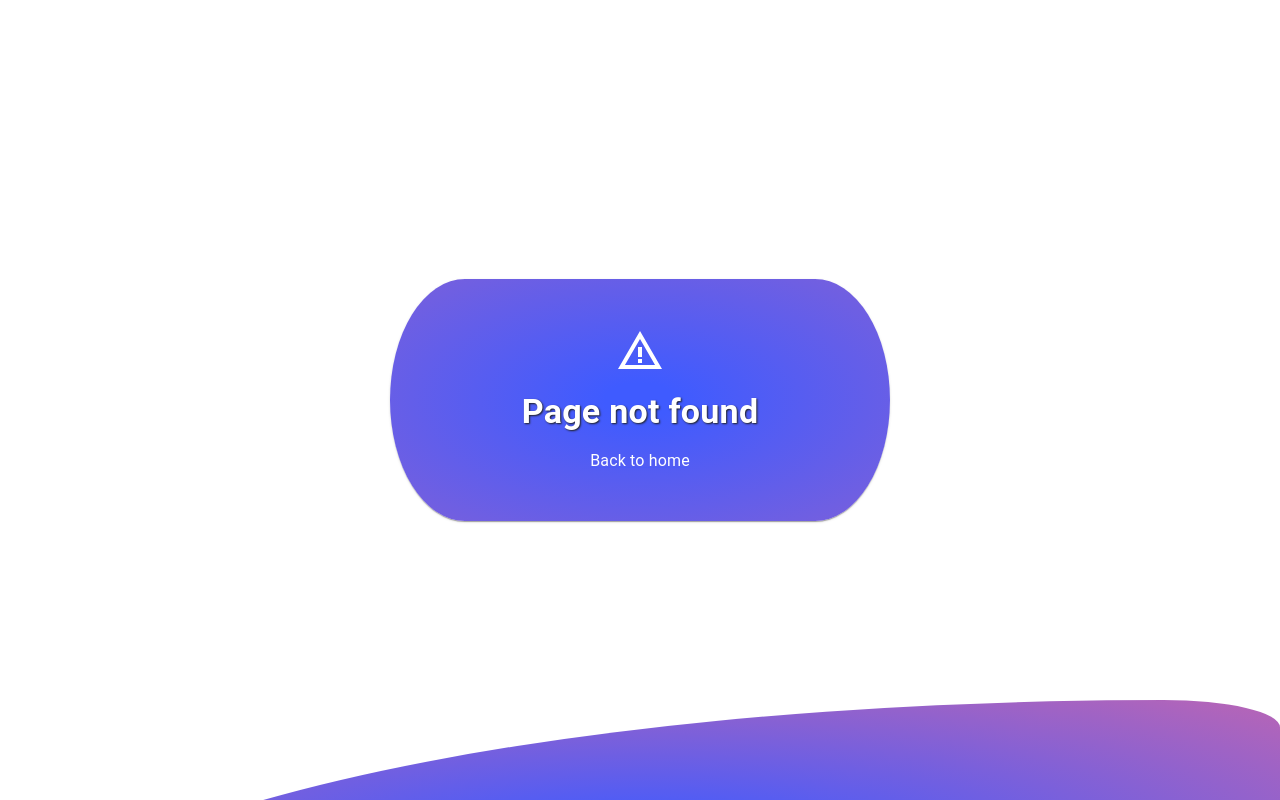
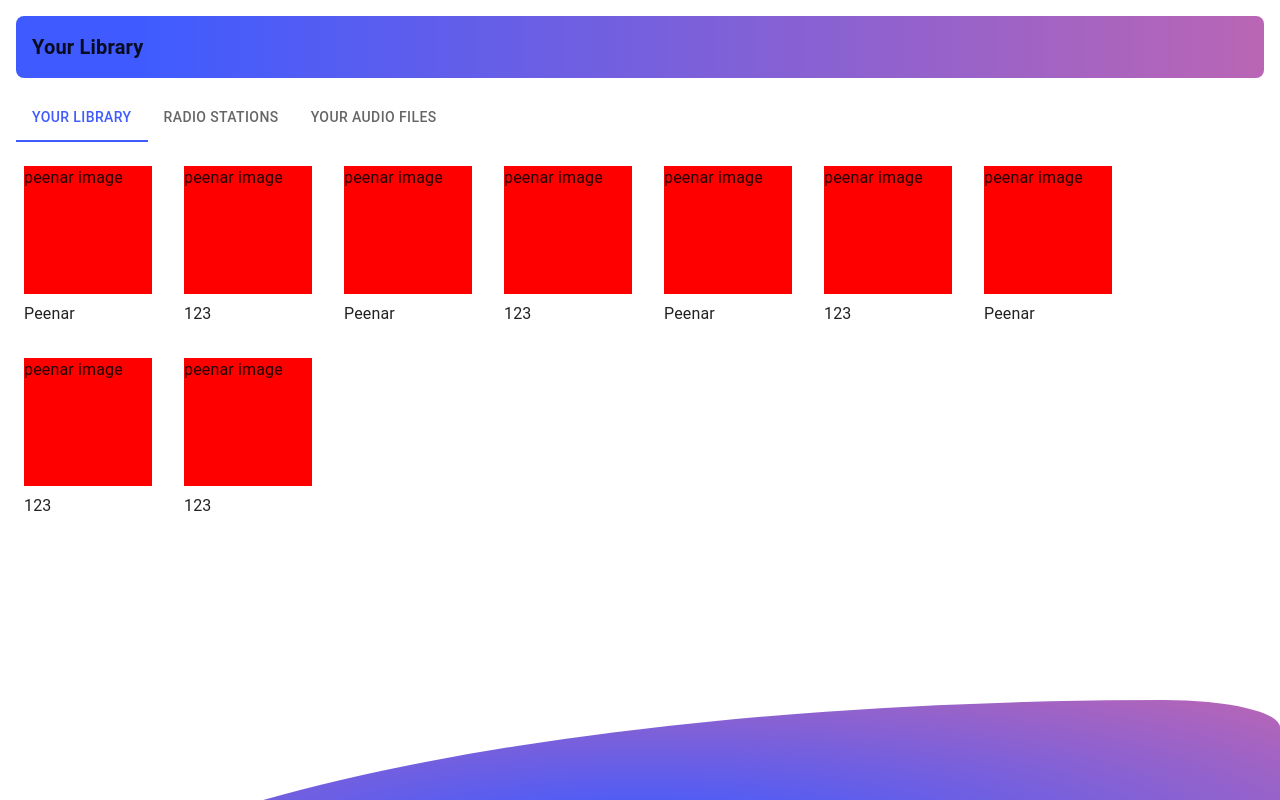
Before and after one commit to EndijsD/StreamVault, a React (Vite) app in the folder frontend-react/: page /library in a window 1280 px wide. Before the commit this address had no page. Built offline with nearby package versions, Linux system fonts and the light colour scheme.

Commit message:
- erd, not null primary keys  - Library view progress

```diff
--- a/frontend-react/src/assets/theme.ts
+++ b/frontend-react/src/assets/theme.ts
@@ -1,5 +1,5 @@
-import { createTheme } from '@mui/material/styles'
-import type { ThemeOptions } from '@mui/material/styles'
+import { createTheme } from '@mui/material/styles';
+import type { ThemeOptions } from '@mui/material/styles';
 
 export const tokens: ThemeOptions = {
   palette: {
@@ -30,11 +30,12 @@ export const tokens: ThemeOptions = {
     // },
   },
 
-  //   typography: {
-  //     fontFamily:
-  //       'var(--font-primary, -apple-system, BlinkMacSystemFont, "Segoe UI", Roboto, "Helvetica Neue", Arial, sans-serif)',
-  //   },
-}
+  typography: {
+    // allVariants: { color: '#010A3D' },
+    // fontFamily:
+    //   'var(--font-primary, -apple-system, BlinkMacSystemFont, "Segoe UI", Roboto, "Helvetica Neue", Arial, sans-serif)',
+  },
+};
 
 export const components: ThemeOptions['components'] = {
   MuiButton: {
@@ -55,11 +56,11 @@ export const components: ThemeOptions['components'] = {
       },
     },
   },
-}
+};
 
 const theme = createTheme({
   ...tokens,
   components: components,
-})
+});
 
-export default theme
+export default theme;
--- /dev/null
+++ b/frontend-react/src/features/LibraryGrid/LibraryGrid.tsx
@@ -0,0 +1,46 @@
+import { useState } from 'react';
+import type { Library, LibraryGridProps } from './props';
+import type { TabItem } from '../../pages/Library/props';
+import { Tab, Tabs, Typography } from '@mui/material';
+
+const LibraryTabs: TabItem[] = [
+  { label: 'Your Library', value: 'library' },
+  { label: 'Radio stations', value: 'radio' },
+  { label: 'Your Audio Files', value: 'audio' },
+];
+
+const LibraryGrid = ({ selectedTab, setSelectedTab }: LibraryGridProps) => {
+  const [libraries, _setLibraries] = useState<Library[]>([
+    { id: 1, name: 'Peenar' },
+    { id: 2, name: '123' },
+    { id: 3, name: 'Peenar' },
+    { id: 4, name: '123' },
+    { id: 5, name: 'Peenar' },
+    { id: 6, name: '123' },
+    { id: 7, name: 'Peenar' },
+    { id: 8, name: '123' },
+    { id: 9, name: '123' },
+  ]);
+
+  const handleTabChange = (_: React.SyntheticEvent<Element, Event>, value: any) => setSelectedTab(value);
+
+  return (
+    <div style={{ height: '100%', display: 'flex', flexDirection: 'column', gap: 16 }}>
+      <Tabs value={selectedTab} onChange={handleTabChange}>
+        {LibraryTabs.map((el) => (
+          <Tab value={el.value} label={el.label} />
+        ))}
+      </Tabs>
+      <div style={{ display: 'flex', gap: 16, flexWrap: 'wrap' }}>
+        {libraries.map((el, i) => (
+          <div key={i} style={{ display: 'flex', flexDirection: 'column', gap: 8, padding: 8 }}>
+            <div style={{ height: 128, width: 128, backgroundColor: 'red' }}>peenar image</div>
+            <Typography>{el.name}</Typography>
+          </div>
+        ))}
+      </div>
+    </div>
+  );
+};
+
+export default LibraryGrid;
--- /dev/null
+++ b/frontend-react/src/features/LibraryGrid/index.ts
@@ -0,0 +1 @@
+export { default } from './LibraryGrid';
--- /dev/null
+++ b/frontend-react/src/features/LibraryGrid/props.ts
@@ -0,0 +1,11 @@
+import type { LibraryTab } from '../../pages/Library/props';
+
+export type Library = {
+  id: number;
+  name: string;
+};
+
+export type LibraryGridProps = {
+  selectedTab: LibraryTab;
+  setSelectedTab: (tab: LibraryTab) => void;
+};
--- /dev/null
+++ b/frontend-react/src/pages/Library/Library.tsx
@@ -0,0 +1,28 @@
+import { Typography, useTheme } from '@mui/material';
+import { useState } from 'react';
+import LibraryGrid from '../../features/LibraryGrid';
+import type { LibraryTab } from './props';
+
+const Library = () => {
+  const theme = useTheme();
+  const [selectedTab, setSelectedTab] = useState<LibraryTab>('library');
+
+  return (
+    <div style={{ height: '100%', width: '100%', padding: 16, display: 'flex', flexDirection: 'column', gap: 16 }}>
+      <div
+        style={{
+          display: 'flex',
+          width: '100%',
+          padding: 16,
+          backgroundImage: `linear-gradient(to right,${theme.palette.primary.main} 10%, ${theme.palette.secondary.main} 150%)`,
+          borderRadius: 8,
+        }}
+      >
+        <Typography style={{ fontWeight: 600, fontSize: 20 }}>Your Library</Typography>
+      </div>
+      <LibraryGrid selectedTab={selectedTab} setSelectedTab={setSelectedTab} />
+    </div>
+  );
+};
+
+export default Library;
--- /dev/null
+++ b/frontend-react/src/pages/Library/index.ts
@@ -0,0 +1 @@
+export { default } from './Library';
--- /dev/null
+++ b/frontend-react/src/pages/Library/props.ts
@@ -0,0 +1,2 @@
+export type LibraryTab = 'library' | 'radio' | 'audio';
+export type TabItem = { value: LibraryTab; label: string };
--- a/frontend-react/src/pages/Login/Login.tsx
+++ b/frontend-react/src/pages/Login/Login.tsx
@@ -1,27 +1,30 @@
-import { TextField } from '@mui/material'
-import { useState } from 'react'
-import * as S from './styles'
-import type { LoginForm } from './types'
-import type { Errors } from '../../assets/GeneralTypes'
-import { validateEmpty } from '../../assets/GeneralFunctions'
-import { useAppContext } from '../../assets/contexts/App/useAppContext'
+import { TextField } from '@mui/material';
+import { useState } from 'react';
+import * as S from './styles';
+import type { LoginForm } from './types';
+import type { Errors } from '../../assets/GeneralTypes';
+import { validateEmpty } from '../../assets/GeneralFunctions';
+import { useAppContext } from '../../assets/contexts/App/useAppContext';
+import { useNavigate } from 'react-router';
 
 const Login = () => {
-  const { t } = useAppContext()
+  const { t } = useAppContext();
+  const nav = useNavigate();
   const [form, setForm] = useState<LoginForm>({
     email: '',
     password: '',
-  })
-  const [errors, setErrors] = useState<Errors<LoginForm>>({})
+  });
+  const [errors, setErrors] = useState<Errors<LoginForm>>({});
 
   const handleSubmit = () => {
+    nav('/library');
     const newErrors: Errors<LoginForm> = {
       ...validateEmpty(form),
-    }
+    };
 
-    setErrors({ ...newErrors })
-    if (Object.keys(newErrors).length !== 0) return
-  }
+    setErrors({ ...newErrors });
+    if (Object.keys(newErrors).length !== 0) return;
+  };
 
   return (
     <S.Container>
@@ -33,8 +36,8 @@ const Login = () => {
           label={t('email')}
           value={form.email}
           onChange={(event) => {
-            setForm({ ...form, email: event.target.value })
-            setErrors({ ...errors, email: null })
+            setForm({ ...form, email: event.target.value });
+            setErrors({ ...errors, email: null });
           }}
           type='email'
           error={!!errors.email}
@@ -46,8 +49,8 @@ const Login = () => {
           label={t('password')}
           value={form.password}
           onChange={(event) => {
-            setForm({ ...form, password: event.target.value })
-            setErrors({ ...errors, password: null })
+            setForm({ ...form, password: event.target.value });
+            setErrors({ ...errors, password: null });
           }}
           type='password'
           error={!!errors.password}
@@ -59,7 +62,7 @@ const Login = () => {
         </S.StyledButton>
       </S.StyledPaper>
     </S.Container>
-  )
-}
+  );
+};
 
-export default Login
+export default Login;
```
Also changed, not shown: frontend-react/src/assets/routes.tsx (+11 -6 lines), 2 other files (tests, documents, lock files or other folders).
